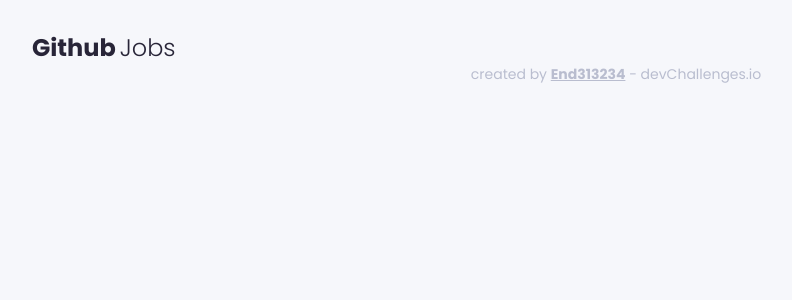
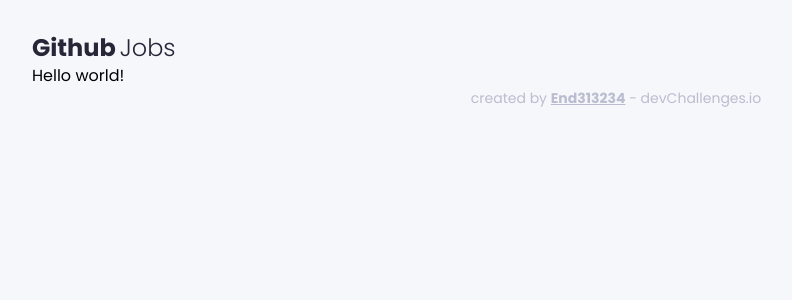
Before and after one commit to End313234/github-jobs-challenge, a Next.js app: page / in a window 1280 px wide. Shown: the top 300 px of the page, without its empty margins (24-816 px from the left). Built offline with nearby package versions, Linux system fonts and the light colour scheme.

Commit message:
feat: add single shared layout

```diff
--- a/src/pages/_app.tsx
+++ b/src/pages/_app.tsx
@@ -1,8 +1,13 @@
 import "../styles/globals.css";
-import type { AppProps } from "next/app";
+import { AppPropsWithLayout } from "types/layout";
+import { LayoutWithHeaderAndFooter } from "web/layouts/with-header-and-footer";
 
-const App = ({ Component, pageProps }: AppProps) => {
-	return <Component {...pageProps} />;
+const App = ({ Component, pageProps }: AppPropsWithLayout) => {
+	return (
+		<LayoutWithHeaderAndFooter>
+			<Component {...pageProps} />
+		</LayoutWithHeaderAndFooter>
+	);
 };
 
 export default App;
--- /dev/null
+++ b/src/types/layout.ts
@@ -0,0 +1,15 @@
+import { NextPage } from "next";
+import { AppProps } from "next/app";
+import { FC, ReactElement, ReactNode } from "react";
+
+export type GetLayoutFunction = (page: ReactElement) => ReactNode;
+
+export type NextPageWithLayout<P = {}, IP = P> = NextPage<P, IP> & {
+	getLayout?: GetLayoutFunction
+};
+
+export type AppPropsWithLayout = AppProps & {
+	Component: NextPageWithLayout
+};
+
+export type LayoutWithChildren = FC<{ children: ReactNode }>;
--- /dev/null
+++ b/src/web/layouts/with-header-and-footer/index.tsx
@@ -0,0 +1,13 @@
+import { LayoutWithChildren } from "types/layout";
+import { Footer } from "web/components/footer";
+import { Header } from "web/components/header";
+
+export const LayoutWithHeaderAndFooter: LayoutWithChildren = ({ children }) => {
+	return (
+		<>
+			<Header />
+			<main>{children}</main>
+			<Footer />
+		</>
+	);
+};
--- a/src/web/pages/home/index.tsx
+++ b/src/web/pages/home/index.tsx
@@ -1,12 +1,9 @@
 import { FC } from "react";
-import { Footer } from "web/components/footer";
-import { Header } from "web/components/header";
 
 export const Home: FC = () => {
 	return (
 		<>
-			<Header />
-			<Footer />
+			Hello world!
 		</>
 	);
 };
```
Also changed, not shown: .eslintrc.json.
